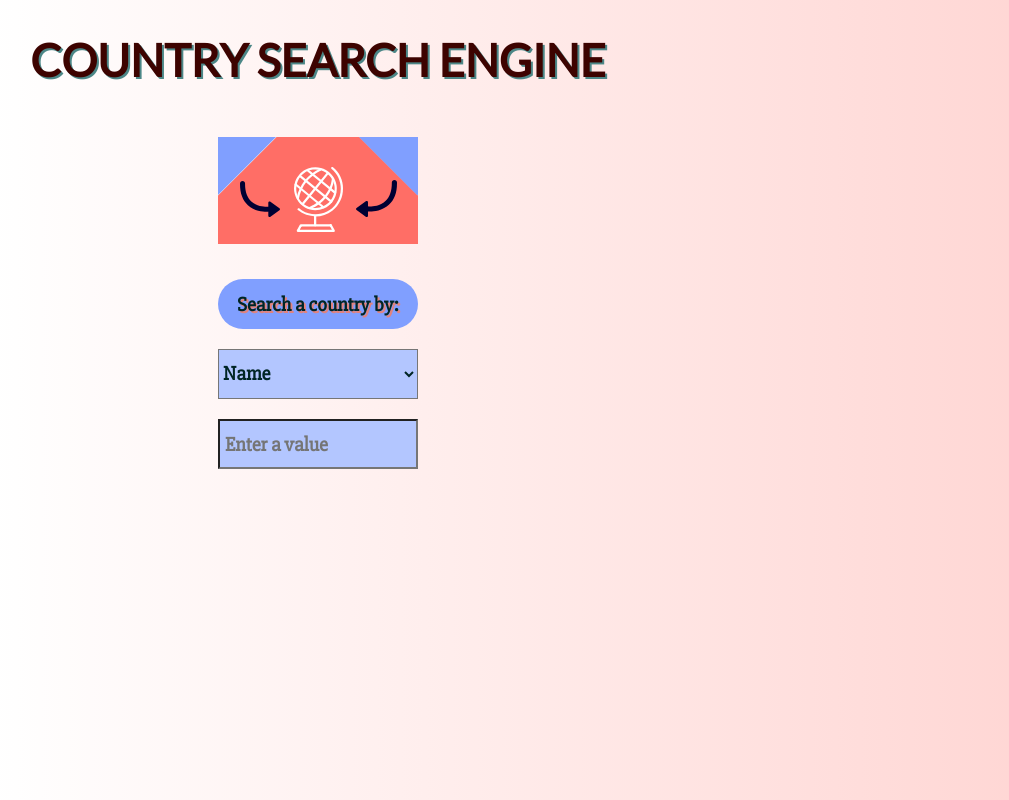
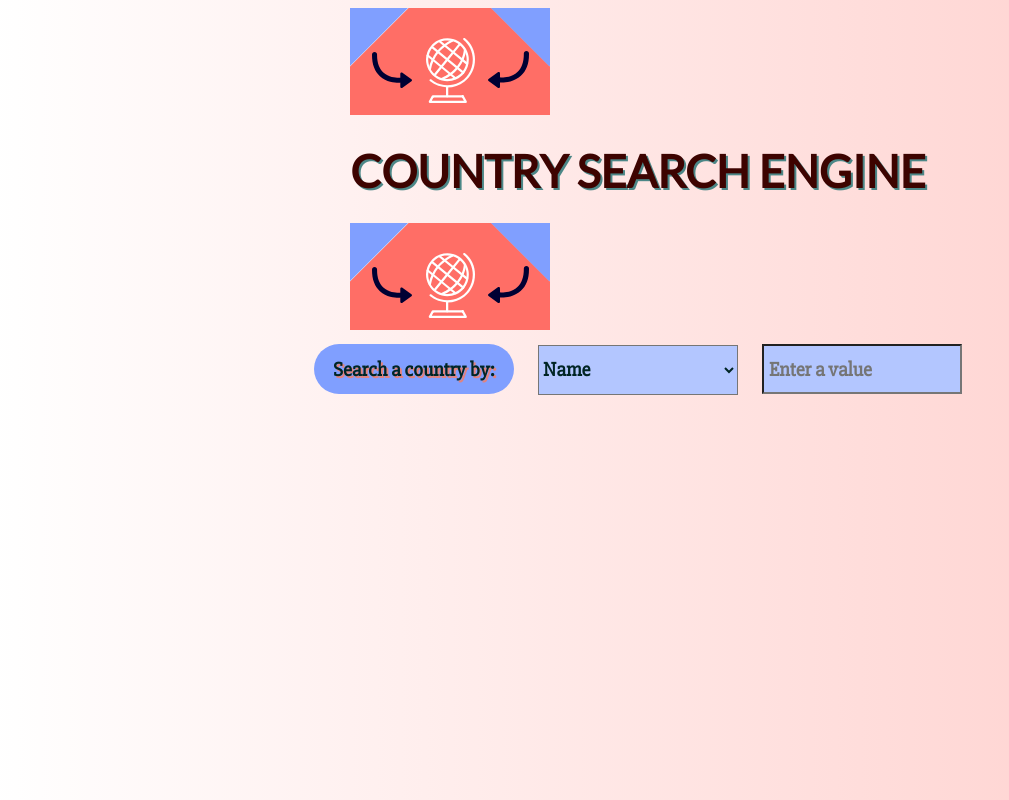
Before and after one commit to barceolga/12.6_API_CountriesSearchEngine, a website: page index.html in a window 1280 px wide. Shown: the top 800 px of the page, without its empty margins (10-1019 px from the left). Drawn offline with nearby package versions, Linux system fonts and the light colour scheme.

Commit message:
Update index.html (reorganize document structure)

```diff
--- a/index.html
+++ b/index.html
@@ -8,25 +8,20 @@
             <link rel="stylesheet" type="text/css" href="css/style.css">
         </head>
         <body>
-              <!--<div class="header row">
-                <div class="buttons_title col-xs-12 col-sm-4 col-md-5 col-lg-5 col-xl-6">
+              <div class="main row">
+                  <div class="buttons col-xs-12 col-sm-6 col-md-5 col-lg-12 col-xl-12">
+                    <div class="buttons_title">
+                      <div>
+                          <img src="images/countries_logo_4.png" alt="logo" class="buttons_logo">
+                      </div>
+                      <div>
                       <h1>Country search engine</h1>
                       </div>
-                <div class="list-title col-xs-12 col-sm-8 col-md-7 col-lg-7 col-xl-6">
-                  <h2>List of countries</h2>
-                </div>
-              </div>-->
-              <div class="main row">
-                  <div class="buttons col-xs-12 col-sm-4 col-md-5 col-lg-5 col-xl-6">
-                    <div class="buttons_title">
-                      <h1>Country search engine</h1>
-                    </div>
-                        <div class="button_search">
                     <div>
                         <img src="images/countries_logo_4.png" alt="logo" class="buttons_logo">
                     </div>
                     </div>
-                        <div class="buttons_search-by">
+                    <div class="button_search">
                         <button id="search_by">Search a country by:
                         </button>
                         <select id="mySelectBox">
@@ -38,7 +33,7 @@
                       <input id="country-attribute" type="text" placeholder="Enter a value">
                     </div>
                   </div>
-                  <div class="display_list col-xs-12 col-sm-8 col-md-7 col-lg-7 col-xl-6">
+                  <div class="display_list col-xs-12 col-sm-6 col-md-7 col-lg-12 col-xl-12">
                     <div class="list-title">
                       <h2>List of countries</h2>
                     </div>
```
Lines whose indentation alone changed are shown as unchanged.
